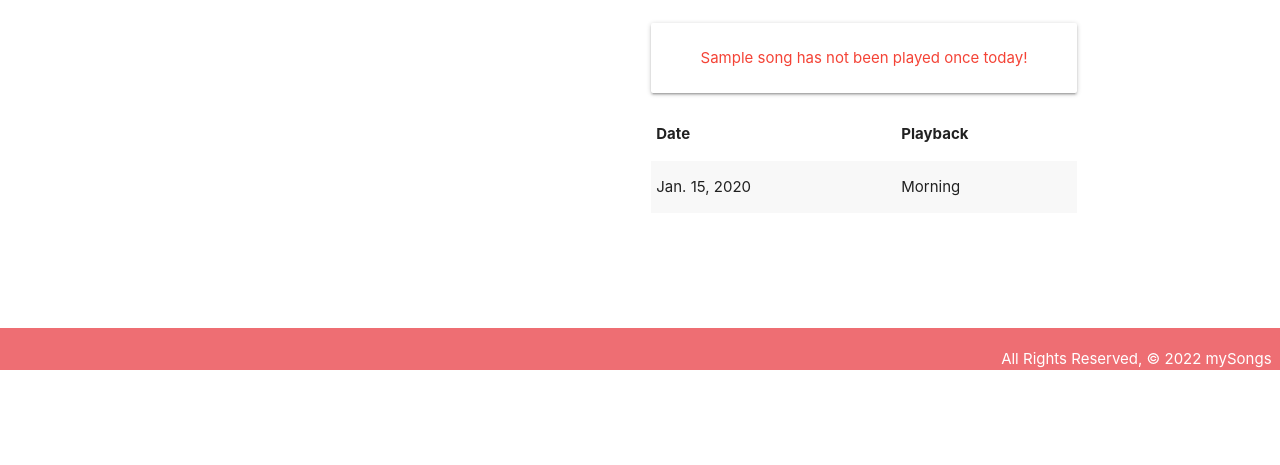
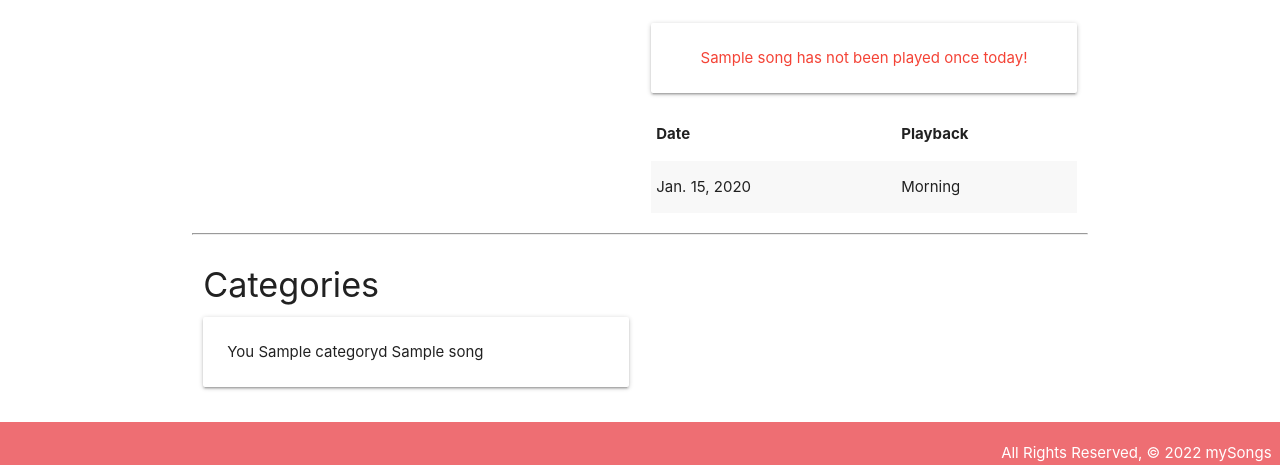
Before and after one commit to elvisEspinozaN/my_Songs, a Django app: page /songs/1/ in a window 1280 px wide. Shown: the part 430-895 px from the top of the page. Before the commit the page ends 800 px from the top, so only its background shows below. Run offline with Django 4.2, Linux system fonts and the light colour scheme; tables that the repository leaves empty hold one stand-in row (values such as "Sample post").

Commit message:
wip: displaying list of associated catgories

```diff
--- a/main_app/templates/songs/detail.html
+++ b/main_app/templates/songs/detail.html
@@ -57,4 +57,26 @@
     </table>
   </div>
 </div>
+
+<hr />
+
+<div class="row">
+  <div class="col s6">
+    <h4>Categories</h4>
+    {% if song.categories.count %} {% for category in song.categories.all %}
+    <div class="card">
+      <div class="card-content">
+        <span class="crad-title">
+          You
+          <span class="{{category.color.lower}}-text">{{category.name}}d</span>
+          {{song.name}}
+        </span>
+      </div>
+    </div>
+    {% endfor %} {% else %}
+    <p>No available categories at the time</p>
+    {% endif %}
+  </div>
+</div>
+
 {% endblock%}
```
